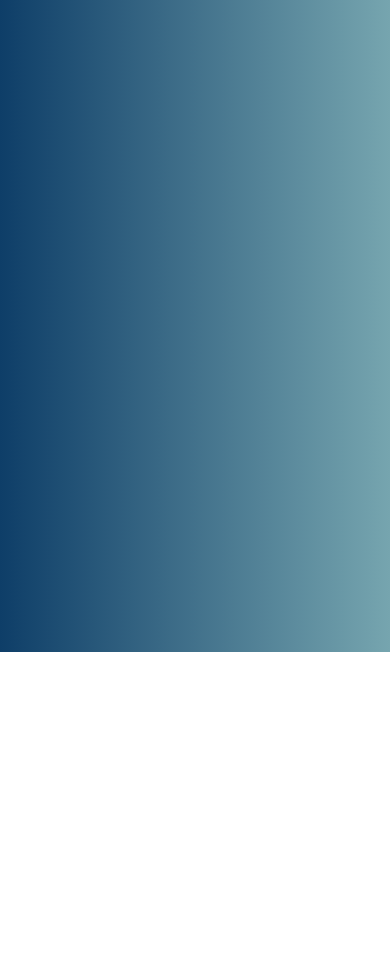
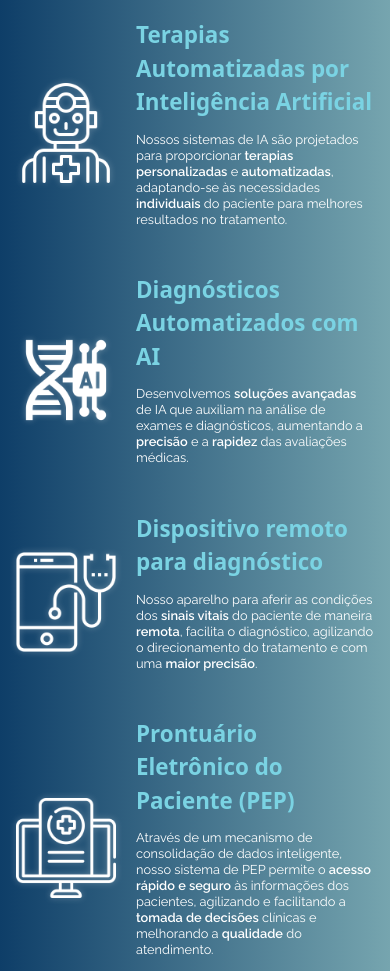
Before and after one commit to gui-schuwarten/facialme_site, a React (Vite) app: page / in a window 390 px wide. Shown: the part 1880-2851 px from the top of the page. Before the commit the page ends 2532 px from the top, so only its background shows below. Built offline with nearby package versions, Linux system fonts and the light colour scheme.

Commit message:
update project

```diff
--- a/src/components/Specialties/SpecialtiesSection.jsx
+++ b/src/components/Specialties/SpecialtiesSection.jsx
@@ -1,5 +1,4 @@
 import styles from './SpecialtiesSection.module.css';
-
 import iconTeleconsulta from '../../assets/specialties/icon-teleconsulta.png';
 import iconTerapia from '../../assets/specialties/icon-terapia.png';
 import iconAI from '../../assets/specialties/icon-ai.png';
@@ -9,7 +8,7 @@ import iconPEP from '../../assets/specialties/icon-prontuario.png';
 export default function SpecialtiesSection() {
   return (
     <section className={styles.specialtiesSection} id="especialidades">
-      {/* <div className={styles.grid}>
+      <div className={styles.grid}>
 
         <div className={styles.item}>
           <img src={iconTeleconsulta} alt="Teleconsulta" />
@@ -61,7 +60,7 @@ export default function SpecialtiesSection() {
           </div>
         </div>
 
-      </div> */}
+      </div>
     </section>
   );
 }
--- a/src/components/Specialties/SpecialtiesSection.module.css
+++ b/src/components/Specialties/SpecialtiesSection.module.css
@@ -4,25 +4,36 @@
     background: linear-gradient(90deg, var(--color-marinho), var(--color-esmeralda));
     color: var(--color-white);
     text-align: left;
+    display: flex;
+    justify-content: center;
+    align-items: flex-start;
+    box-sizing: border-box;
   }
 
 .grid {
   display: grid;
-  grid-template-columns: 1fr 1fr;
-  gap: 50px 40px;
+  grid-template-columns: repeat(2, 1fr);
+  gap: 10px 10px;
   max-width: 1400px;
+  width: 100%;
+  align-items: center;
 }
 
 .item {
   display: flex;
   gap: 20px;
   align-items: flex-start;
+  grid-column: span 2;
+  align-items: stretch;
 }
 
 .item img {
-  width: 70px;
-  height: 70px;
-  filter: drop-shadow(0 0 3px rgba(255,255,255,0.3)); /* ✨ glow leve opcional */
+  width: auto;
+  height: 100%;
+  max-height: 100px;
+  filter: drop-shadow(0 0 3px rgba(255,255,255,0.3));
+  object-fit: contain;
+  padding-top: 30px;
 }
 
 .item h3 {
@@ -41,3 +52,49 @@
   font-weight: 600;
   color: var(--color-white);
 }
+
+/* Centralizar o último item se o número total de itens for ímpar */
+.item:last-child:nth-child(odd) {
+  grid-column-start: 2;
+}
+
+/* Último item ocupa as 2 colunas se for ímpar */
+.grid .item:last-child:nth-child(odd) {
+  grid-column: span 2;
+}
+
+/* ===== Celular menor: até 480px ===== */
+@media (max-width: 480px) {
+  .specialtiesSection {
+    padding: 0px 16px;
+    height: auto;
+    align-items: center;
+    padding-top: 0px;
+  }
+
+  /* .grid {
+    grid-template-columns: 1fr;
+    gap: 17px;
+  } */
+
+  .item {
+    align-items: center;
+    text-align: left;
+  }
+
+  /* .item img {
+    height: 50px;
+    max-height: 50px;
+    margin-bottom: 10px;
+  } */
+
+  .item h3 {
+    font-size: 1.rem;
+    margin-bottom: 0px;
+  }
+
+  .item p {
+    font-size: 0.8rem;
+    line-height: 1rem;
+  }
+}
```
